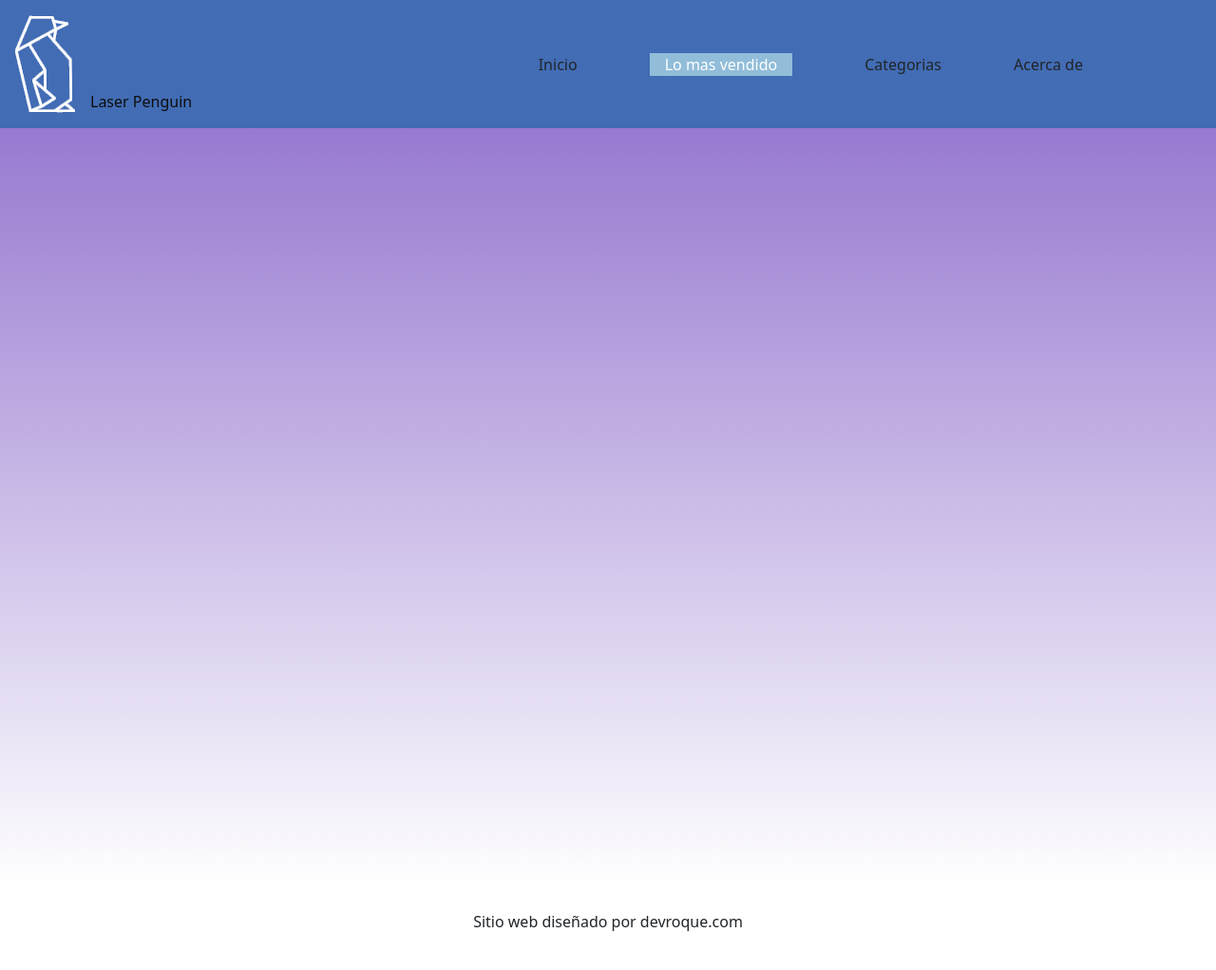
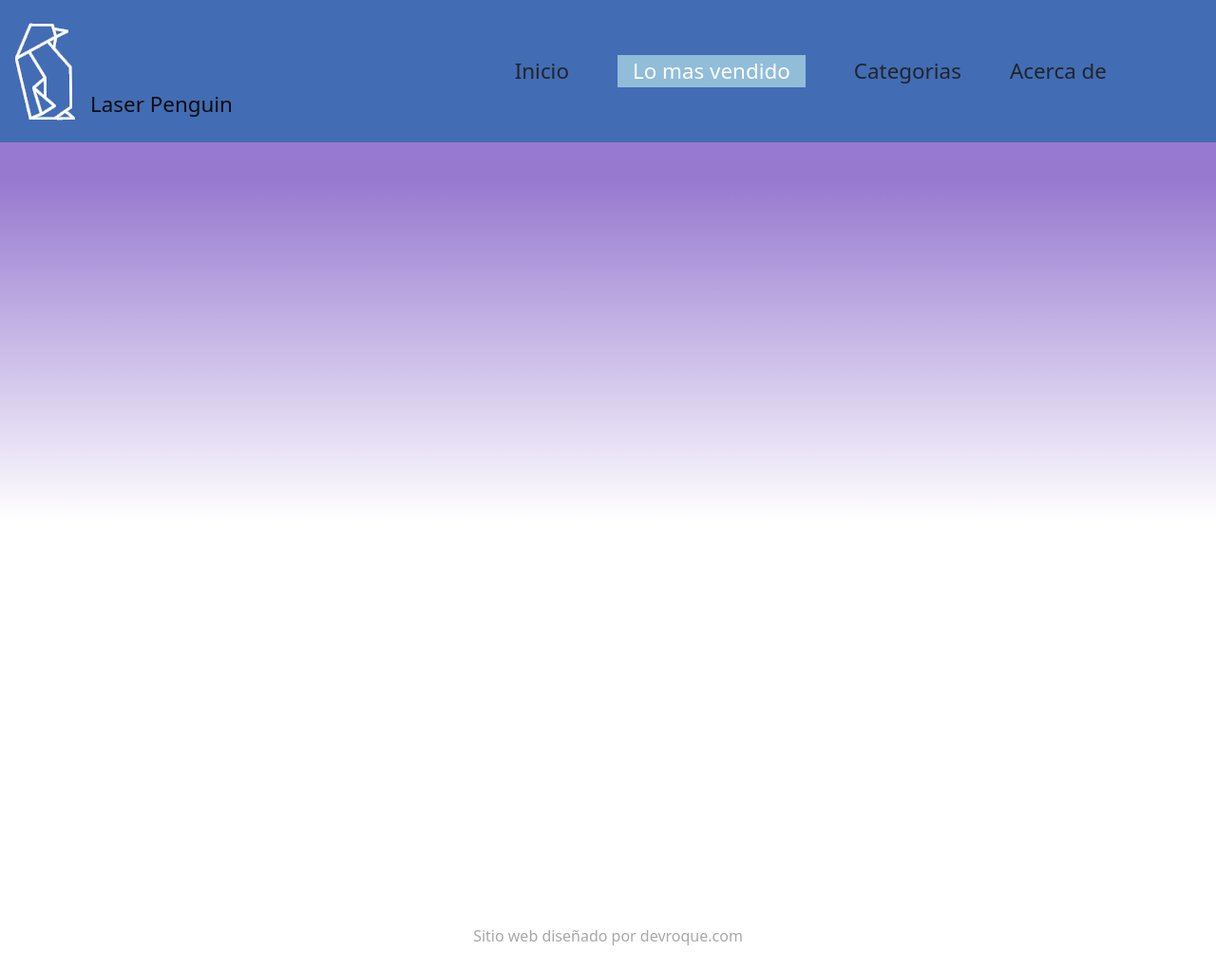
Before and after one commit to laserPenguin/laserPenguin, an Angular app in the folder website/: page / in a window 1280 px wide. Shown: the whole page at 95% size. Built offline with nearby package versions, Linux system fonts and the light colour scheme.

Commit message:
Final desing for the main content secction

```diff
--- a/website/src/index.html
+++ b/website/src/index.html
@@ -4,7 +4,7 @@
   <meta charset="utf-8">
   <title>Laser Penguin - You dream it, we made it.</title>
   <base href="/">
-  <meta name="viewport" content="width=device-width, initial-scale=1">
+<meta name="viewport" content="width=device-width, initial-scale=1.0">
   <link rel="icon" type="image/x-icon" href="assets/img/PenguinLogo-wth-ico.ico">
   </head>
 <body>
--- a/website/src/styles.css
+++ b/website/src/styles.css
@@ -9,7 +9,7 @@
   background-color: #9779D0;
 }
 .bg-custom-body{
-  background: linear-gradient(180deg, #9779d0, #ffffff);
+  background: linear-gradient(180deg, #9779d0 5%, #ffffff 50%);
 }
 .custom-text-color{
   color: #0e0e0e;
@@ -17,9 +17,18 @@
 .custom-text-color2{
   color: #FFFFFF;
 }
+.custom-text-color3{
+  color: #a8a8a8;
+}
 .bg-custom{
   background-color: #FFFFFF;
 }
 .hc-pointer:hover{
   cursor: pointer;
 }
+.fs-custom{
+  font-size: 1.4rem;
+}
+.container-size{
+  height: 150px;
+}
```
